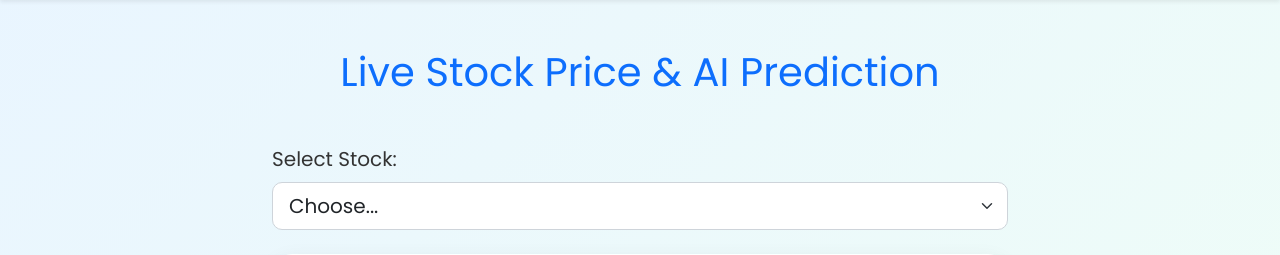
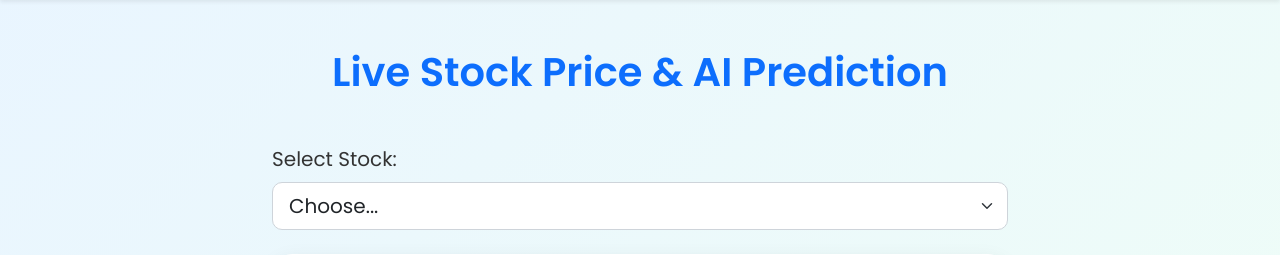
Before and after one commit to pvtltdpratik/stock_predictor, a Flask app: page / in a window 1280 px wide. Shown: the part 58-313 px from the top of the page. Run offline with Flask 3, Linux system fonts and the light colour scheme.

Commit message:
index updated

```diff
--- a/templates/index.html
+++ b/templates/index.html
@@ -125,6 +125,12 @@
     font-size: 1.1rem;
     line-height: 1.8;
     color: #333;
+  }
+
+  h1{
+    font-size: 2.5rem;
+    font-weight: bold;
+    margin-bottom: 20px;
   }
 </style>
 
```
